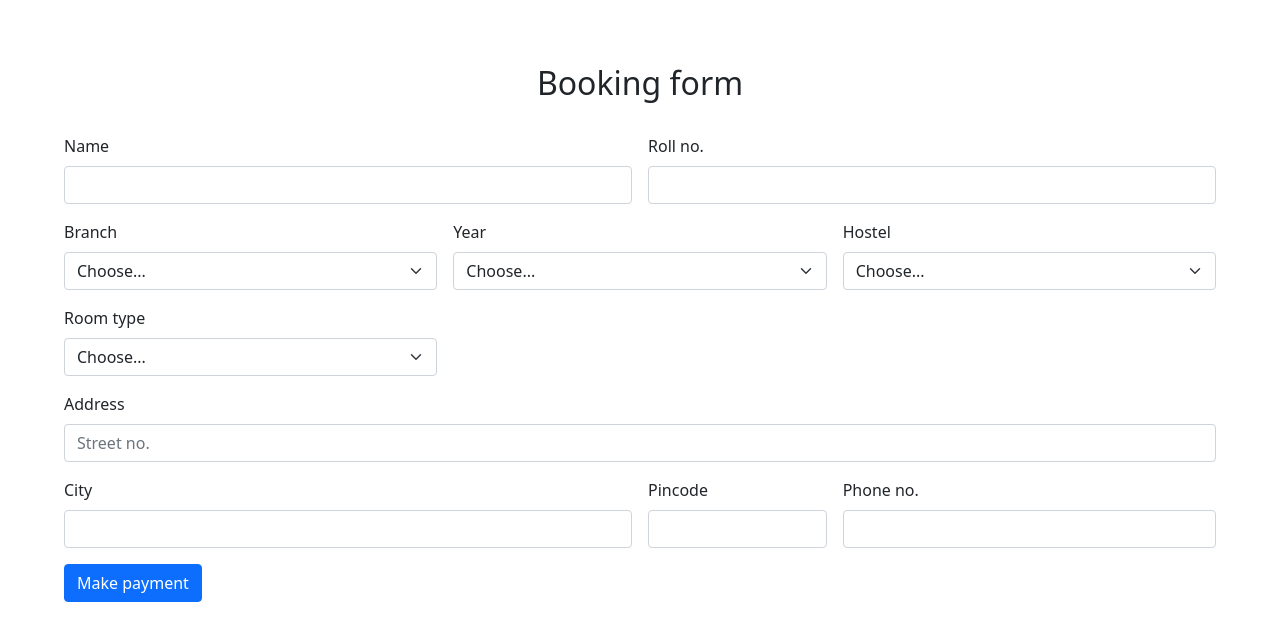
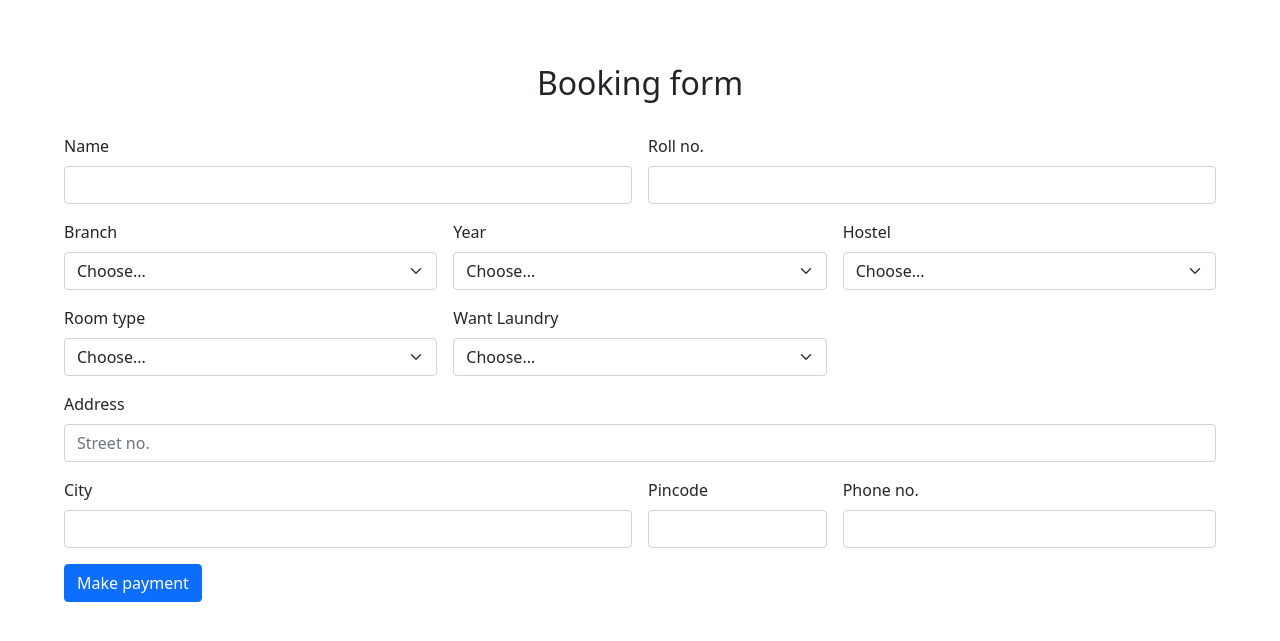
Before and after one commit to laasyaetikala/HackforET_InfiniteLoop, a Flask app: page /booking in a window 1280 px wide. Shown: the top 641 px of the page. Run offline with Flask 2, Linux system fonts and the light colour scheme; some libraries are stand-ins or nearby versions.

Commit message:
Update booking.html

```diff
--- a/templates/booking.html
+++ b/templates/booking.html
@@ -58,7 +58,15 @@
                 <option selected>Choose...</option>
                     <option value="H1">AC</option>
                     <option value="H2">Non-AC</option>
-            </select>
+                </select>
+            </div>
+            <div class="col-md-4">
+                <label for="inputLaundry" class="form-label">Want Laundry</label>
+                <select id="inputLaundry" name="laundry" class="form-select">
+                <option selected>Choose...</option>
+                    <option value="H1">Yes</option>
+                    <option value="H2">No</option>
+                </select>
             </div>
             <div class="col-12">
                 <label for="inputAddress" class="form-label">Address</label>
```
